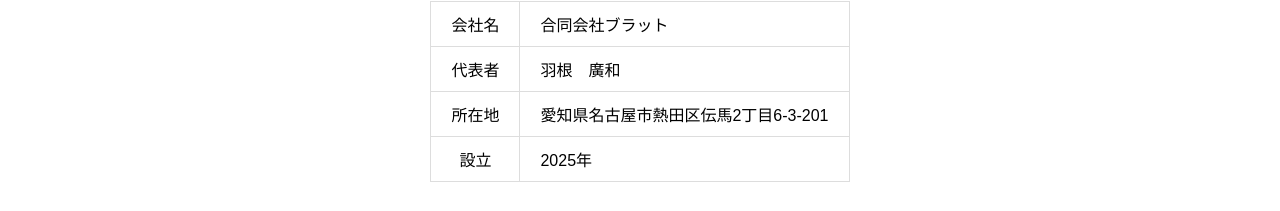
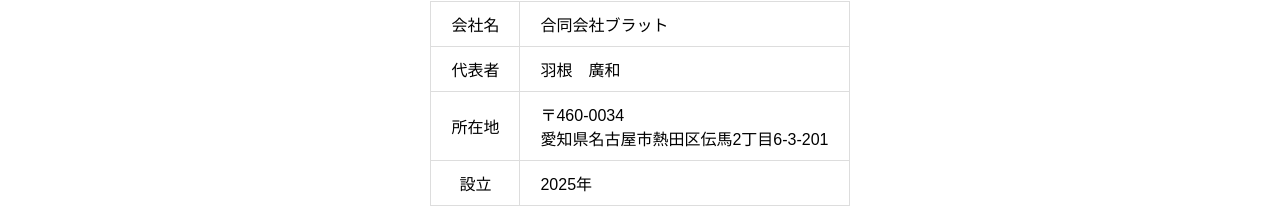
Before and after one commit to Ayumu-Isetani/blat-llc, a plain HTML site: page index.html in a window 1280 px wide. Shown: the part 1925-2136 px from the top of the page. Drawn offline with nearby package versions, Linux system fonts and the light colour scheme.

Commit message:
Add files via upload

```diff
--- a/index.html
+++ b/index.html
@@ -184,7 +184,8 @@
                 </tr>
                 <tr>
                     <td>所在地</td>
-                    <td>愛知県名古屋市熱田区伝馬2丁目6-3-201</td>
+                    <td>〒460-0034<br>
+                    愛知県名古屋市熱田区伝馬2丁目6-3-201</td>
                 </tr>
                 <tr>
                     <td>設立</td>
```
Also changed, not shown: img/ufbd_04.png, img/ufbd_d_04.png.
